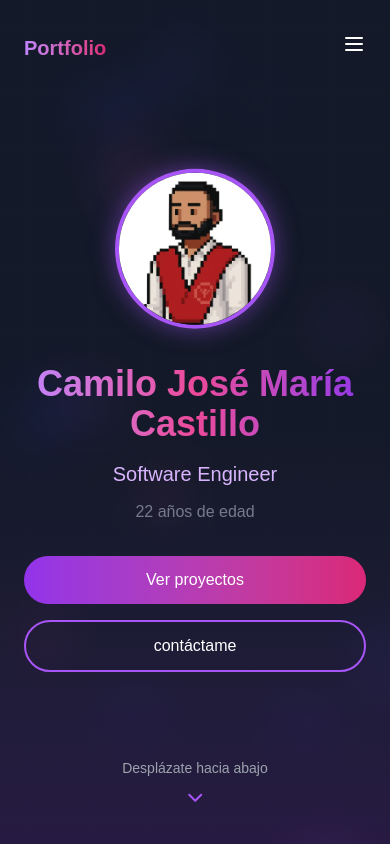
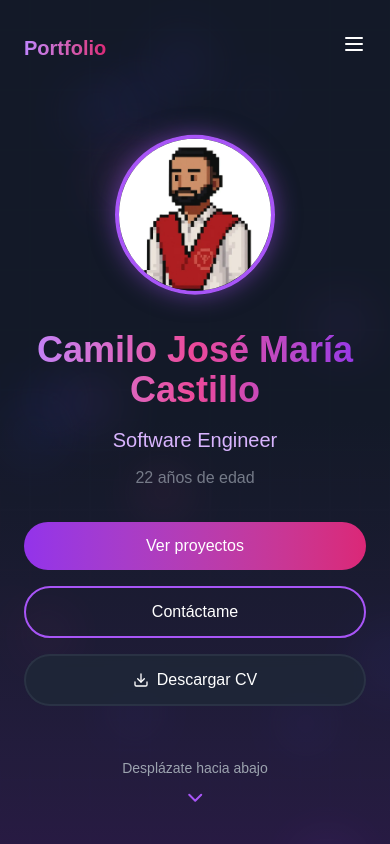
Before and after one commit to CamiloMaria/camilo-portafolio, a Next.js app: page / in a window 390 px wide. Shown: the top 844 px of the page. Built offline with nearby package versions, Linux system fonts and the light colour scheme.

Commit message:
Add resume PDF file and update contact section to reflect Spanish translations for phone numbers. Enhance Hero section with a download link for the resume, improving accessibility for users. Update button labels for better localization and user experience.

```diff
--- a/src/consts/contact/contact.tsx
+++ b/src/consts/contact/contact.tsx
@@ -38,7 +38,7 @@ const contactData: ContactItem[] = [
         icon: "/socials/whatsapp.svg",
         useImage: true,
         url: "https://wa.me/14013281867",
-        username: "+1 (401) 328-1867 (SMS & Calls)",
+        username: "+1 (401) 328-1867 (SMS & Llamadas)",
         color: "bg-[#25D366]",
         hoverColor: "hover:bg-[#25D366]/90",
         textColor: "text-[#25D366]",
@@ -48,7 +48,7 @@ const contactData: ContactItem[] = [
         icon: "/socials/whatsapp.svg",
         useImage: true,
         url: "https://wa.me/18096028624",
-        username: "+1 (809) 602-8624 (SMS & Calls)",
+        username: "+1 (809) 602-8624 (SMS & Llamadas)",
         color: "bg-[#25D366]",
         hoverColor: "hover:bg-[#25D366]/90",
         textColor: "text-[#25D366]",
--- a/src/sections/about-me.tsx
+++ b/src/sections/about-me.tsx
@@ -239,7 +239,8 @@ export default function AboutSection() {
                                 {/* CTA Buttons */}
                                 <div className="flex flex-wrap gap-4 mt-8">
                                     <motion.a
-                                        href="#"
+                                        href="/resume/resume.pdf"
+                                        download
                                         whileHover={{ scale: 1.05 }}
                                         whileTap={{ scale: 0.95 }}
                                         className="px-6 py-3 bg-gradient-to-r from-purple-600 to-pink-600 rounded-full text-white font-medium flex items-center gap-2 transform transition-all duration-300 hover:shadow-[0_0_15px_rgba(168,85,247,0.5)]"
--- a/src/sections/hero.tsx
+++ b/src/sections/hero.tsx
@@ -2,7 +2,7 @@
 
 import { useEffect, useState, useRef } from "react"
 import { motion, useScroll, useTransform } from "framer-motion"
-import { ChevronDown, Menu, X } from "lucide-react"
+import { ChevronDown, Download, Menu, X } from "lucide-react"
 import Image from "next/image"
 import { CustomCursor, TypewriterEffect, BackgroundElements, LoadingAnimation } from "@/components/hero"
 
@@ -153,11 +153,25 @@ export default function HeroSection() {
                             transition={{ duration: 0.5, delay: 1.8 }}
                             className="flex flex-col sm:flex-row gap-4 justify-center"
                         >
-                            <button className="px-8 py-3 bg-gradient-to-r from-purple-600 to-pink-600 rounded-full text-white font-medium transform transition-all duration-300 hover:scale-105 hover:shadow-[0_0_15px_rgba(168,85,247,0.5)] focus:outline-none">
+                            <a
+                                href="#projects"
+                                className="px-8 py-3 bg-gradient-to-r from-purple-600 to-pink-600 rounded-full text-white font-medium transform transition-all duration-300 hover:scale-105 hover:shadow-[0_0_15px_rgba(168,85,247,0.5)] focus:outline-none text-center"
+                            >
                                 Ver proyectos
-                            </button>
-                            <a href="#contacto" className="px-8 py-3 bg-transparent border-2 border-purple-500 rounded-full text-white font-medium transform transition-all duration-300 hover:bg-purple-900/30 hover:scale-105 focus:outline-none text-center">
-                                contáctame
+                            </a>
+                            <a
+                                href="#contact"
+                                className="px-8 py-3 bg-transparent border-2 border-purple-500 rounded-full text-white font-medium transform transition-all duration-300 hover:bg-purple-900/30 hover:scale-105 focus:outline-none text-center"
+                            >
+                                Contáctame
+                            </a>
+                            <a
+                                href="/resume/resume.pdf"
+                                download
+                                className="px-8 py-3 bg-gray-800/80 backdrop-blur-sm border-2 border-gray-700/50 rounded-full text-white font-medium transform transition-all duration-300 hover:bg-gray-700/80 hover:scale-105 focus:outline-none flex items-center justify-center gap-2 sm:justify-start"
+                            >
+                                <Download className="w-4 h-4" />
+                                <span>Descargar CV</span>
                             </a>
                         </motion.div>
                     </motion.div>
```
Also changed, not shown: 1 other file (tests, documents, lock files or other folders).
